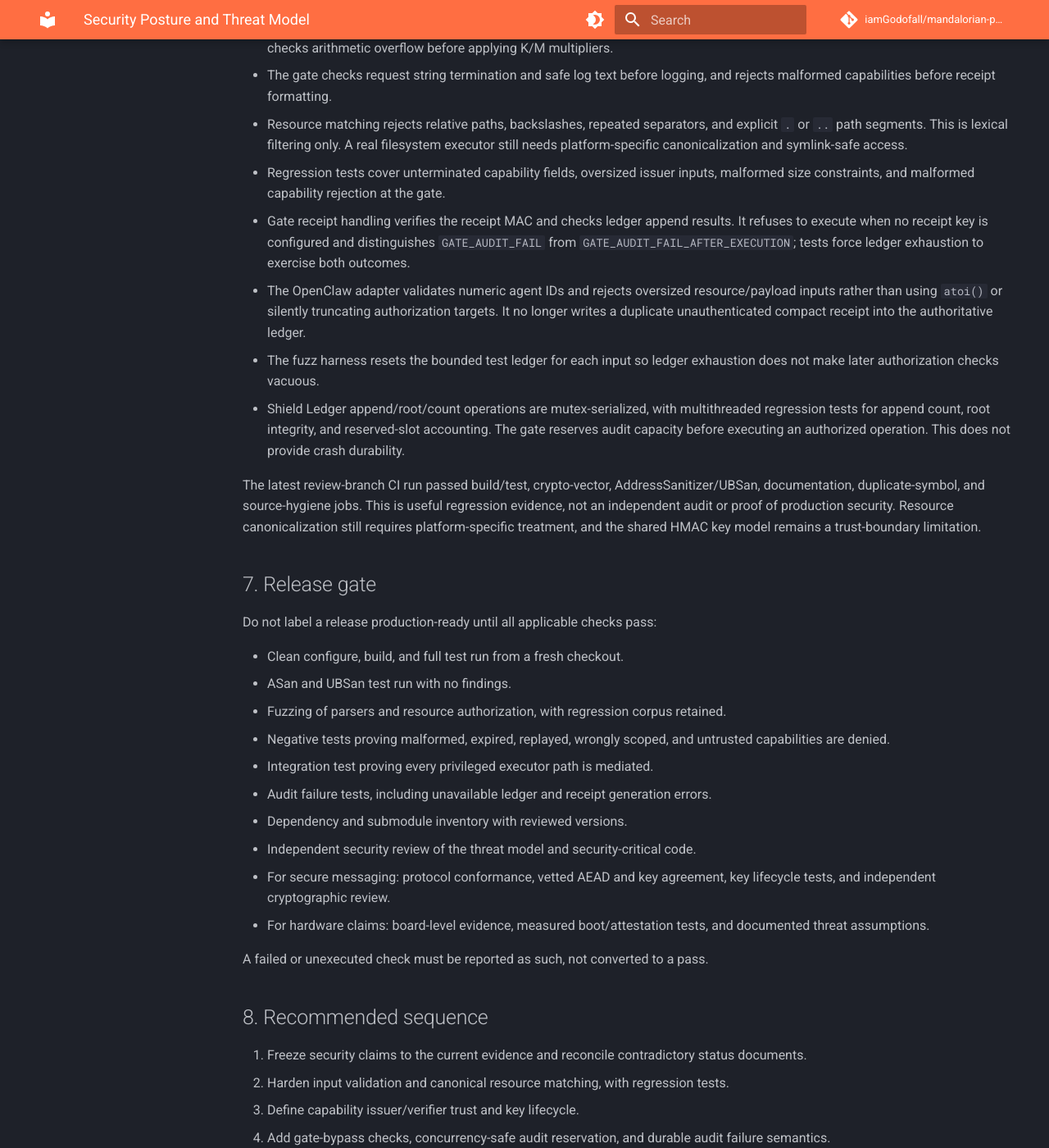
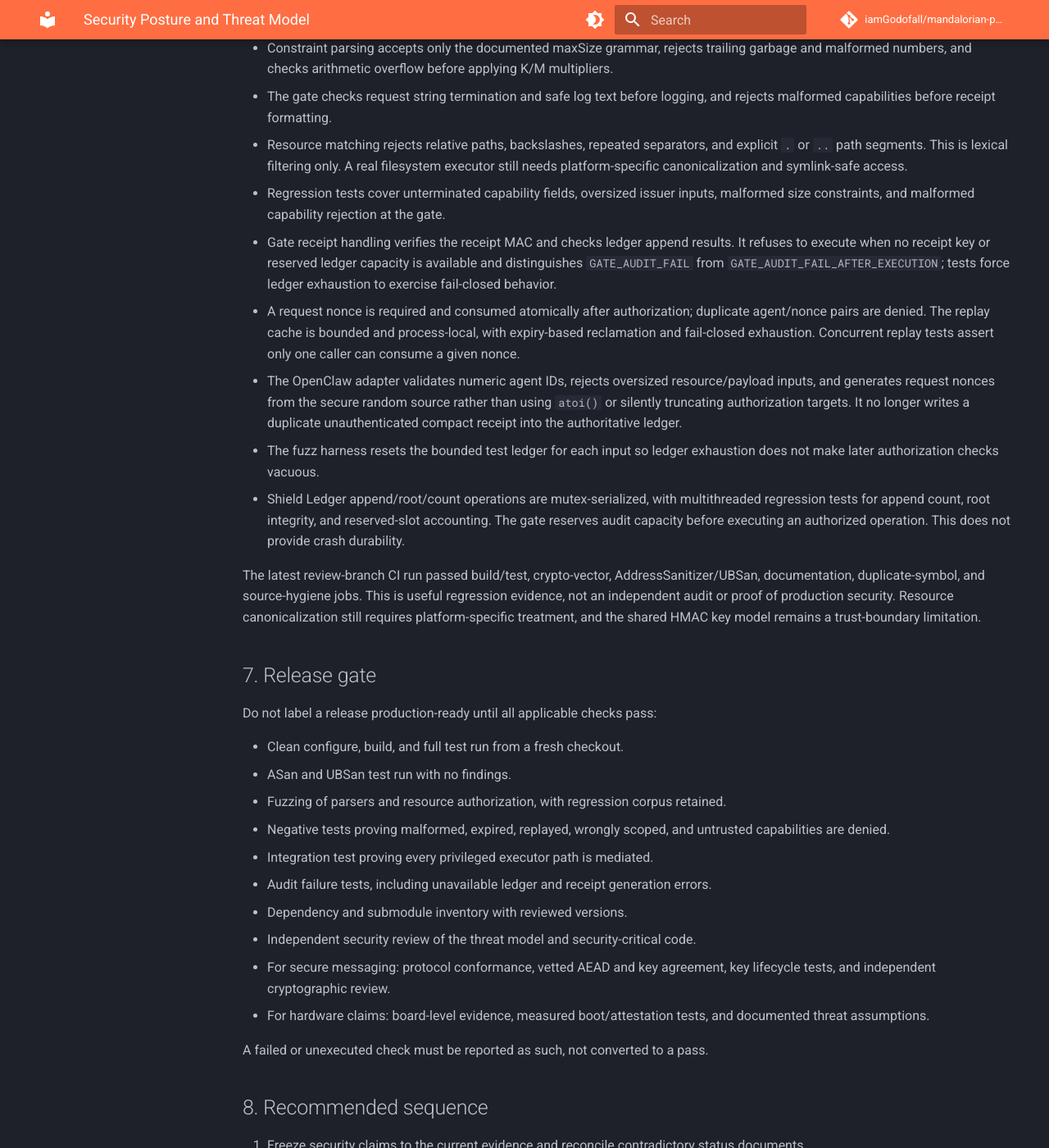
Before and after one commit to iamGodofall/mandalorian-project, an MkDocs documentation site: the page built from docs/security/SECURITY_POSTURE_2026-10.md, in a window 1280 px wide and 1400 px high, scrolled down 4173 px. Shown: the whole window at 82% size. Built offline with MkDocs 1.6.1 and Material for MkDocs 9.7.7, drawn with Linux system fonts in a browser that asks for light colours; comment, search, counter and statistics services are not loaded; some of the changed text lies outside the part shown.

Commit message:
Update security posture with replay guard implementation and remaining boundaries

```diff
--- a/docs/security/SECURITY_POSTURE_2026-10.md
+++ b/docs/security/SECURITY_POSTURE_2026-10.md
@@ -51,7 +51,7 @@ These are requirements to test continuously, not claims that all are already pro
 3. Exact identity binding: a capability is bound to the intended issuer, subject, audience, action, resource, policy version, and validity interval.
 4. Unambiguous encoding: authenticated fields use a canonical, versioned encoding. Ambiguous concatenation, truncation, and non-terminated strings are rejected.
 5. Bounded input: all externally supplied lengths and counts are checked before string operations, allocation, copying, or execution.
-6. Replay control: single-use or replay-sensitive capabilities have a defined nonce or identifier store, expiry semantics, and concurrency-safe consumption.
+6. Replay control: a process-local, mutex-protected nonce cache now consumes nonzero (agent_id, nonce) pairs through capability expiry and fails closed when full. Durable replay state across restarts and a cryptographically authenticated request envelope remain open requirements for hostile multi-process/network deployments.
 7. Resource confinement: path and resource matching is component-aware, canonicalized for the target platform, and resistant to traversal, alternate separators, symlinks, and prefix confusion.
 8. Auditable outcomes: accepted and rejected requests produce structured, integrity-protected records where the logging system is available. Logging failure behavior is explicitly defined.
 9. No secret leakage: keys and plaintext are not written to logs, receipts, crash output, or demo output.
@@ -101,8 +101,9 @@ The review branch now includes an initial hardening pass, with regression tests
 - The gate checks request string termination and safe log text before logging, and rejects malformed capabilities before receipt formatting.
 - Resource matching rejects relative paths, backslashes, repeated separators, and explicit `.` or `..` path segments. This is lexical filtering only. A real filesystem executor still needs platform-specific canonicalization and symlink-safe access.
 - Regression tests cover unterminated capability fields, oversized issuer inputs, malformed size constraints, and malformed capability rejection at the gate.
-- Gate receipt handling verifies the receipt MAC and checks ledger append results. It refuses to execute when no receipt key is configured and distinguishes `GATE_AUDIT_FAIL` from `GATE_AUDIT_FAIL_AFTER_EXECUTION`; tests force ledger exhaustion to exercise both outcomes.
-- The OpenClaw adapter validates numeric agent IDs and rejects oversized resource/payload inputs rather than using `atoi()` or silently truncating authorization targets. It no longer writes a duplicate unauthenticated compact receipt into the authoritative ledger.
+- Gate receipt handling verifies the receipt MAC and checks ledger append results. It refuses to execute when no receipt key or reserved ledger capacity is available and distinguishes `GATE_AUDIT_FAIL` from `GATE_AUDIT_FAIL_AFTER_EXECUTION`; tests force ledger exhaustion to exercise fail-closed behavior.
+- A request nonce is required and consumed atomically after authorization; duplicate agent/nonce pairs are denied. The replay cache is bounded and process-local, with expiry-based reclamation and fail-closed exhaustion. Concurrent replay tests assert only one caller can consume a given nonce.
+- The OpenClaw adapter validates numeric agent IDs, rejects oversized resource/payload inputs, and generates request nonces from the secure random source rather than using `atoi()` or silently truncating authorization targets. It no longer writes a duplicate unauthenticated compact receipt into the authoritative ledger.
 - The fuzz harness resets the bounded test ledger for each input so ledger exhaustion does not make later authorization checks vacuous.
 - Shield Ledger append/root/count operations are mutex-serialized, with multithreaded regression tests for append count, root integrity, and reserved-slot accounting. The gate reserves audit capacity before executing an authorized operation. This does not provide crash durability.
 
@@ -130,7 +131,7 @@ A failed or unexecuted check must be reported as such, not converted to a pass.
 1. Freeze security claims to the current evidence and reconcile contradictory status documents.
 2. Harden input validation and canonical resource matching, with regression tests.
 3. Define capability issuer/verifier trust and key lifecycle.
-4. Add gate-bypass checks, concurrency-safe audit reservation, and durable audit failure semantics.
+4. Add deployment-level gate-bypass tests, durable audit storage, and independent cryptographic review; the current process-local ledger/replay cache are not persistent.
 5. Introduce fuzzing and stronger CI provenance controls.
 6. Replace messaging placeholders only through a reviewed protocol/library integration.
 7. Validate the seL4 and hardware path separately from host simulation.
```
